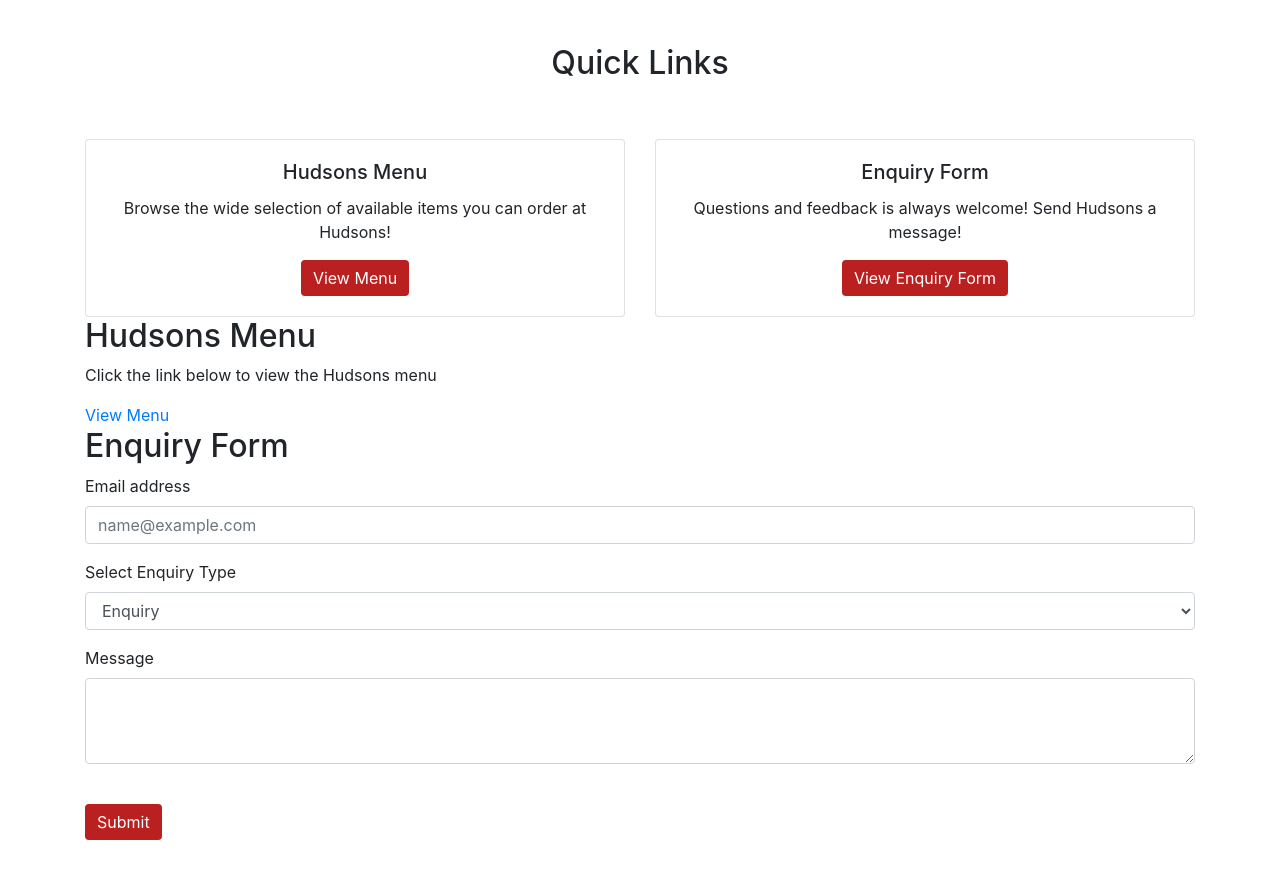
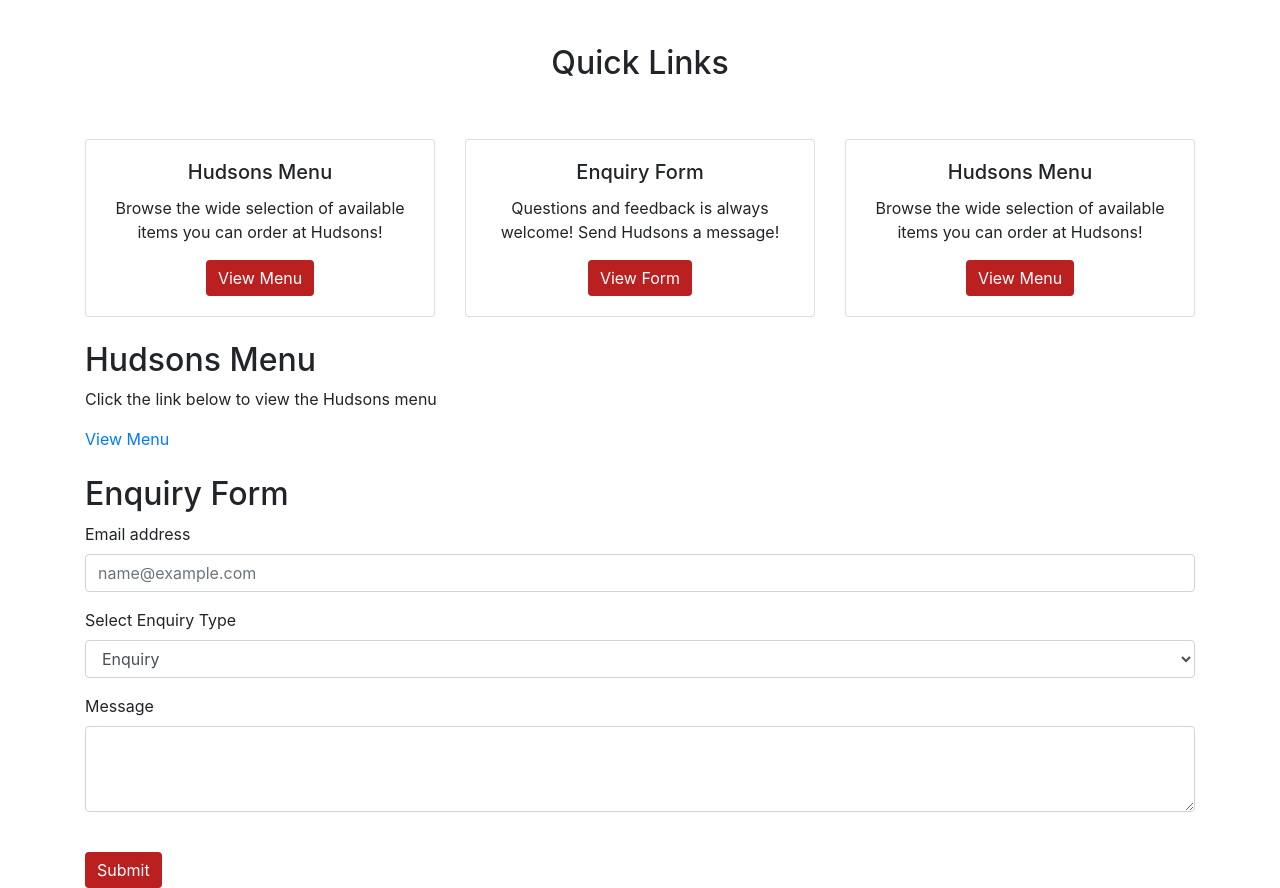
Before and after one commit to ninjawaffle2511/hudsons, a plain HTML site: page index.html in a window 1280 px wide. Shown: the part 860-1748 px from the top of the page. Before the commit the page ends 1700 px from the top, so only its background shows below. Drawn offline with nearby package versions, Linux system fonts and the light colour scheme.

Commit message:
Add extra card to quick links

```diff
--- a/index.html
+++ b/index.html
@@ -26,7 +26,7 @@
             <a class="nav-link" href="#">Home <span class="sr-only">(current)</span></a>
           </li>
           <li class="nav-item">
-            <a class="nav-link" href="#">Menu</a>
+            <a class="nav-link" href="./resources/Hudsons/hudsons-menu.pdf" target="_blank">Menu</a>
           </li>
           <li class="nav-item">
             <a class="nav-link" href="#">Order</a>
@@ -35,7 +35,7 @@
             <a class="nav-link" href="#">Contact</a>
           </li>
 
-		<!-- ### DROPDOWN ### (MAYBE USE?)
+		<!-- NAV DROPDOWN (MAYBE USE?)
           <li class="nav-item dropdown">
             <a class="nav-link dropdown-toggle" href="https://example.com" id="dropdown01" data-toggle="dropdown" aria-haspopup="true" aria-expanded="false">Dropdown</a>
             <div class="dropdown-menu" aria-labelledby="dropdown01">
@@ -88,7 +88,25 @@
 	<br>
 	<br>
 	<div class="row">
-  <div class="col-sm-6">
+  <div class="col-sm-4">
+    <div class="card text-center">
+      <div class="card-body">
+        <h5 class="card-title">Hudsons Menu</h5>
+        <p class="card-text">Browse the wide selection of available items you can order at Hudsons!</p>
+        <a href="./resources/Hudsons/hudsons-menu.pdf" target="_blank" class="buttons">View Menu</a>
+      </div>
+    </div>
+  </div>
+  <div class="col-sm-4">
+    <div class="card text-center">
+      <div class="card-body">
+        <h5 class="card-title">Enquiry Form</h5>
+        <p class="card-text">Questions and feedback is always welcome! Send Hudsons a message!</p>
+        <a href="#form" class="buttons">View Form</a>
+      </div>
+    </div>
+  </div>
+	<div class="col-sm-4">
     <div class="card text-center">
       <div class="card-body">
         <h5 class="card-title">Hudsons Menu</h5>
@@ -97,16 +115,8 @@
       </div>
     </div>
   </div>
-  <div class="col-sm-6">
-    <div class="card text-center">
-      <div class="card-body">
-        <h5 class="card-title">Enquiry Form</h5>
-        <p class="card-text">Questions and feedback is always welcome! Send Hudsons a message!</p>
-        <a href="#form" class="buttons">View Enquiry Form</a>
-      </div>
-    </div>
-  </div>
 </div>
+<br>
 
 	<!-- HUDSONS MENU -->
 <h2>Hudsons Menu</h2>
@@ -114,6 +124,7 @@
 	Click the link below to view the Hudsons menu
 </p>
 <a href="./resources/Hudsons/hudsons-menu.pdf" target="_blank">View Menu</a>
+<br>
 <!-- <object data="./resources/Hudsons/hudsons-menu.pdf" type="application/pdf" width="100%" height="100%">
   <p>Alternative text - include a link <a href="./resources/Hudsons/hudsons-menu.pdf">to the PDF!</a></p>
 </object> -->
```
Also changed, not shown: 2 other files.
